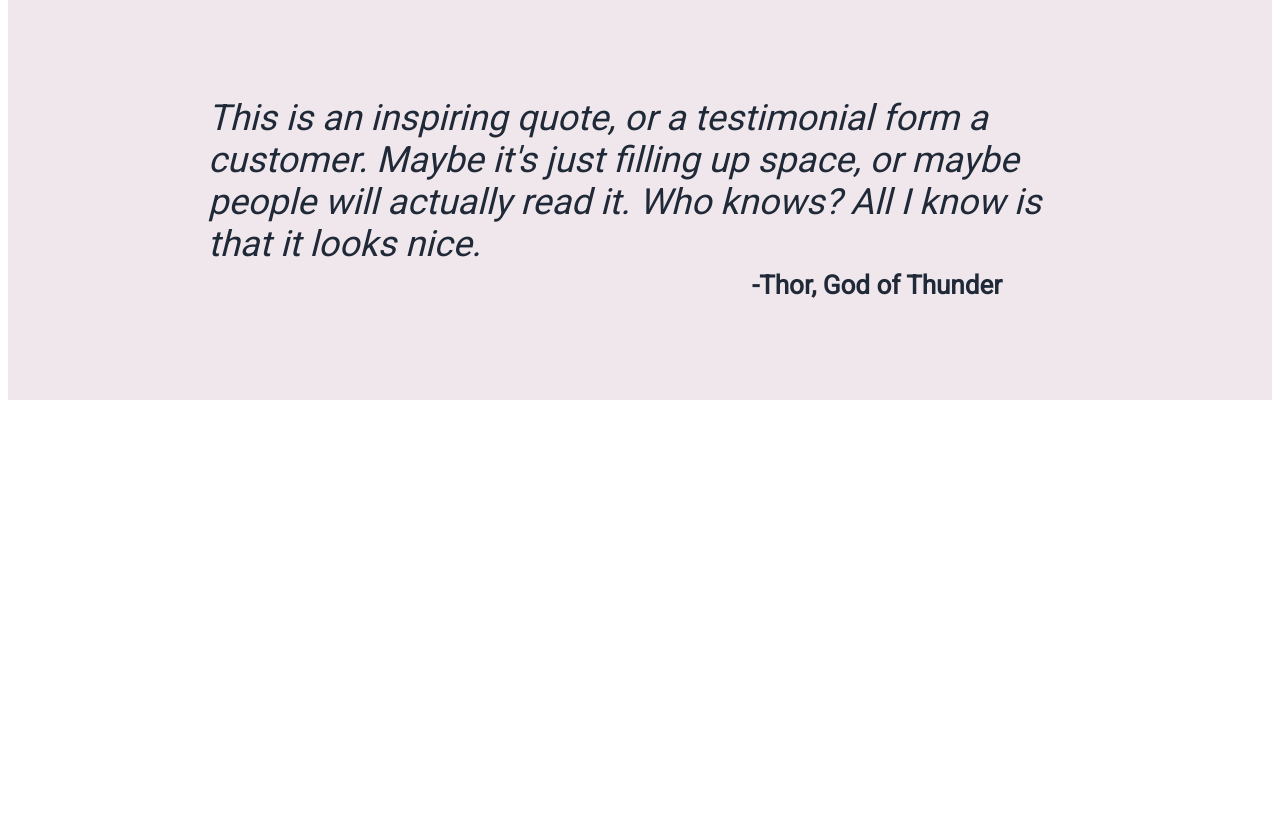
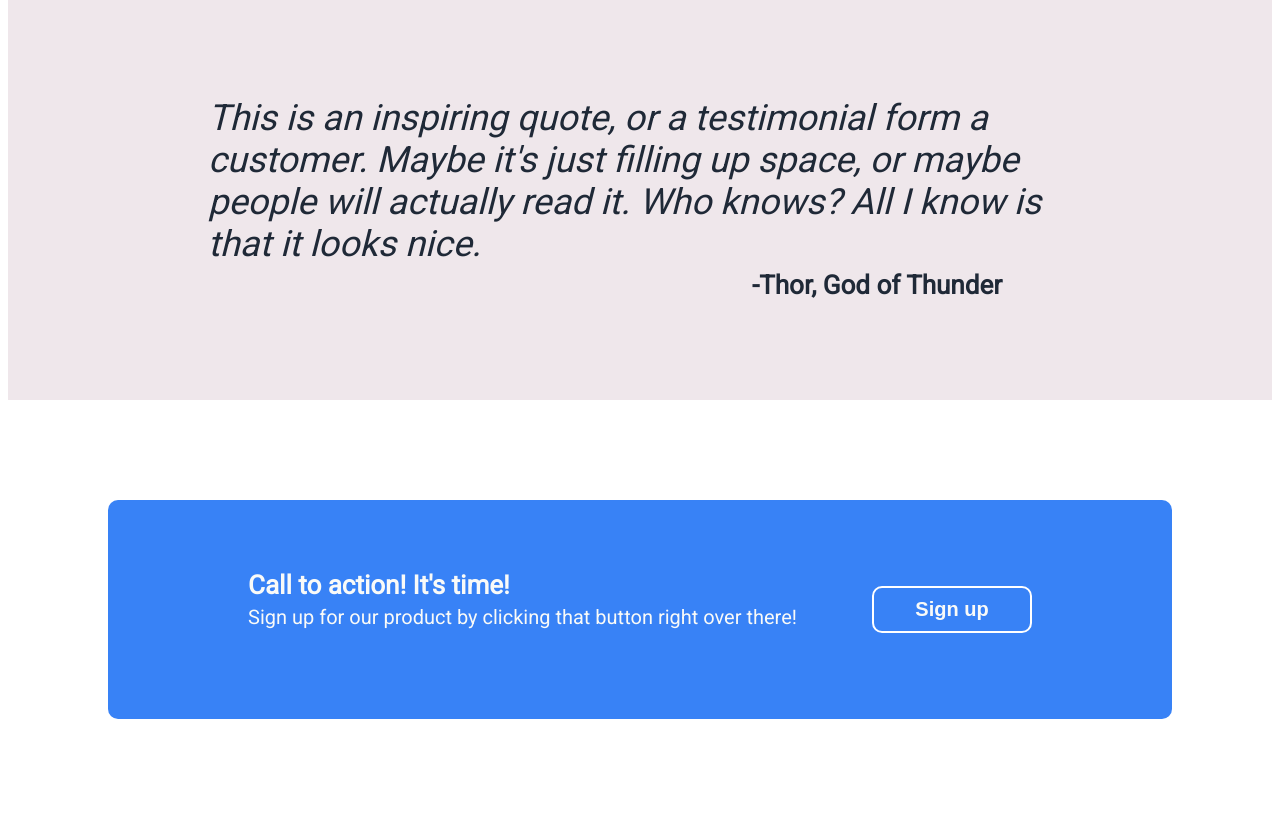
Before and after one commit to AbhishekDevJr/TOP-LandingPage, a plain HTML site: page index.html in a window 1280 px wide. Shown: the part 1062-1884 px from the top of the page. Before the commit the page ends 1470 px from the top, so only its background shows below. Drawn offline with Linux system fonts and the light colour scheme.

Commit message:
Section-4 Completed 1st Commit

```diff
--- a/index.html
+++ b/index.html
@@ -49,6 +49,15 @@
         <div class = "section3 FlexBox">-Thor, God of Thunder</div>
     </div>
 
+    <div class = masterSection4>
+        <div class = "section4">
+            <div class = "section4Items">
+                Call to action! It's time!
+                <p>Sign up for our product by clicking that button right over there!</p>
+            </div>
+            <button>Sign up</button>
+        </div>
+    </div>
 
 </body>
 </html>
--- a/style.css
+++ b/style.css
@@ -1,4 +1,3 @@
-
 body{
     font-family: 'Roboto', sans-serif;
 
@@ -147,3 +146,40 @@ button{
     font-style: normal;
     font-weight: bold;
 }
+
+.section4 {
+    display : flex;
+    flex-direction : row;
+    justify-content : space-between;
+    align-items : center;
+    background-color : #3882F6;
+    color : #F9FAF8;
+    font-size : 24px;
+    padding-top : 70px;
+    padding-bottom : 70px;
+    padding-left : 140px;
+    padding-right : 140px;
+    border-radius : 10px;
+}
+
+.masterSection4 {
+    padding : 100px;
+
+}
+
+.section4Items {
+    font-size : 26px;
+    font-style: normal;
+    font-weight: bold;
+}
+
+.section4Items p{
+
+    font-size : 20px;
+    font-weight : 70;
+    margin-top : 5px;
+}
+
+.section4 button{
+    border : solid white 2px;
+}
```
